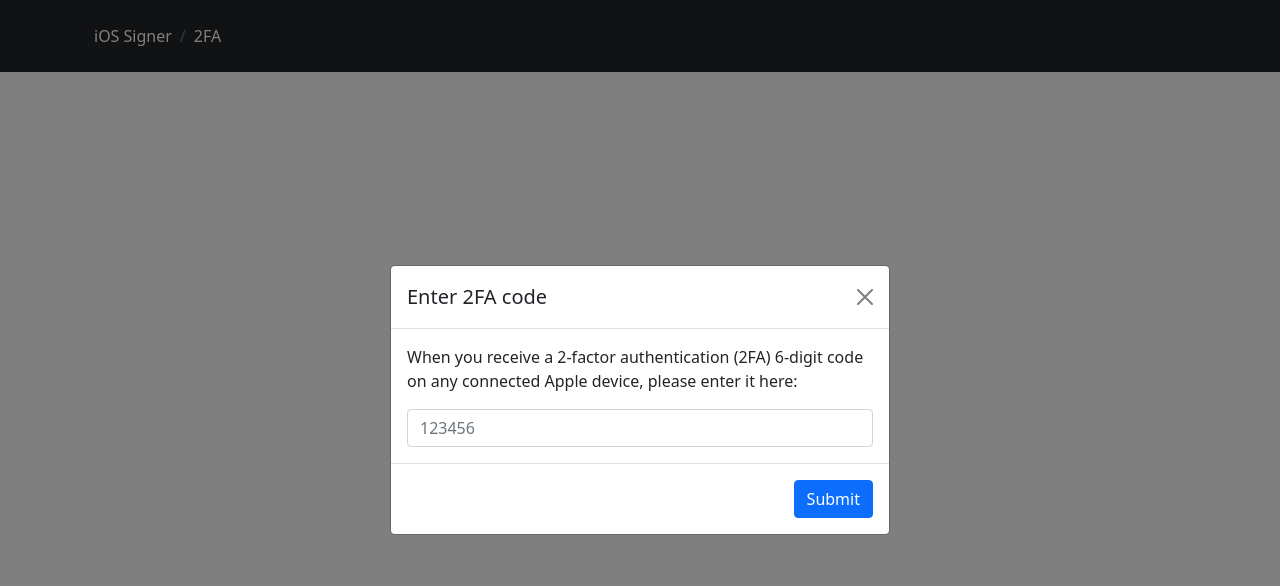
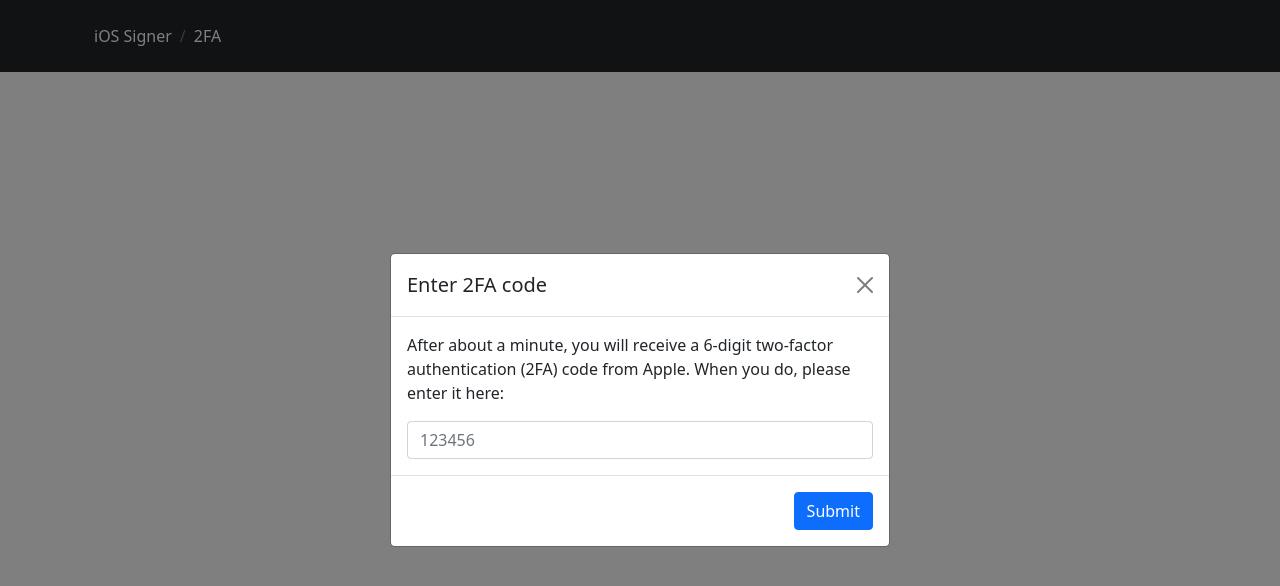
Before and after one commit to SignTools/SignTools, a plain HTML site: page src/assets/2fa.html in a window 1280 px wide. Drawn offline with nearby package versions, Linux system fonts and the light colour scheme.

Commit message:
fix: better 2fa prompt text

```diff
--- a/src/assets/2fa.html
+++ b/src/assets/2fa.html
@@ -40,8 +40,8 @@
                 <div class="modal-body">
                     <div class="mb-0">
                         <label class="form-check-label mb-3" for="formToken">
-                            When you receive a 2-factor authentication (2FA) 6-digit code on any connected Apple
-                            device, please enter it here:
+                            After about a minute, you will receive a 6-digit two-factor authentication (2FA) code from
+                            Apple. When you do, please enter it here:
                         </label>
                         <input type="text" class="form-control" name="formToken" id="formToken" inputmode="numeric"
                                pattern="[0-9]*" autocomplete="one-time-code" placeholder="123456"/>
```
